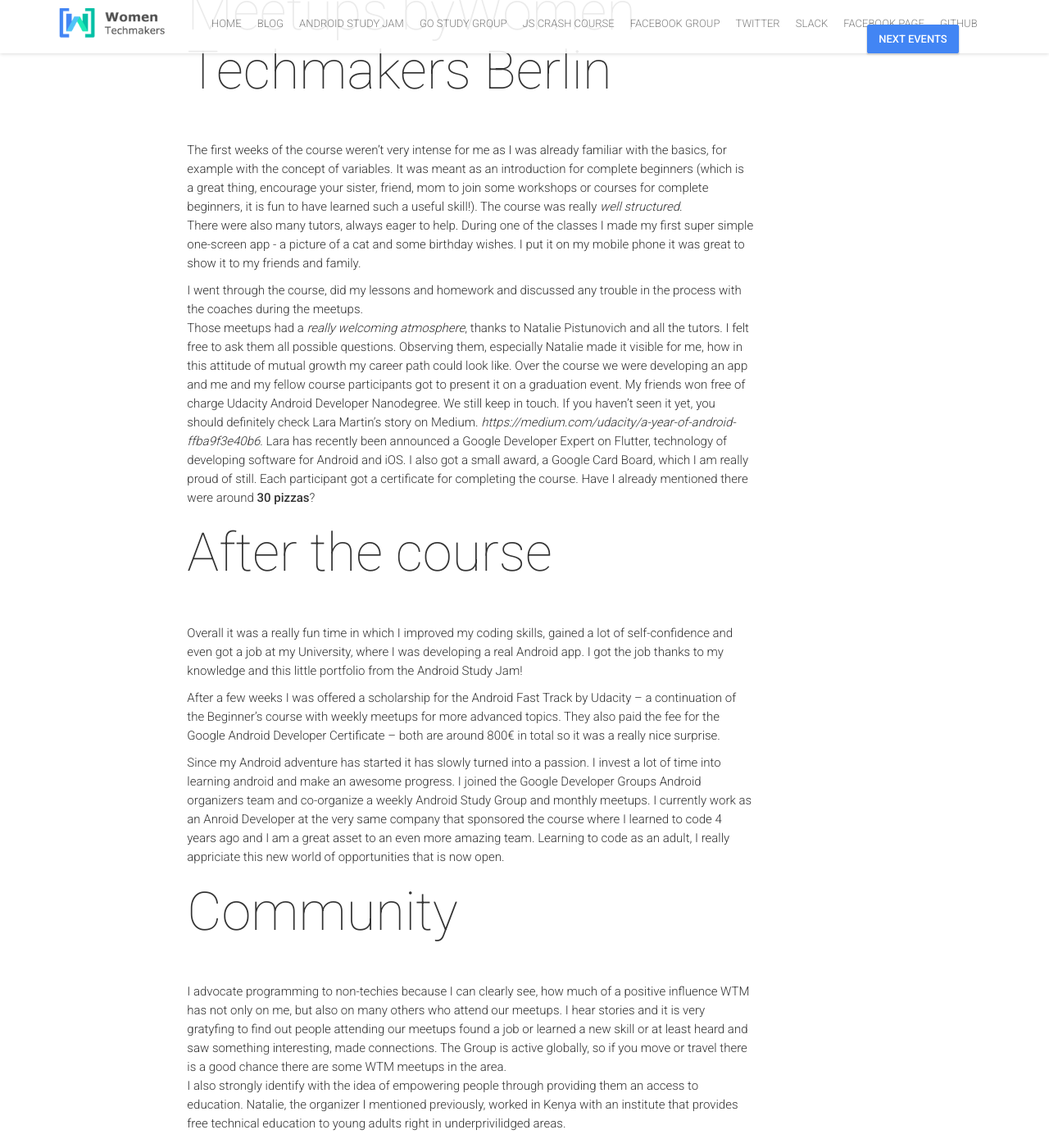
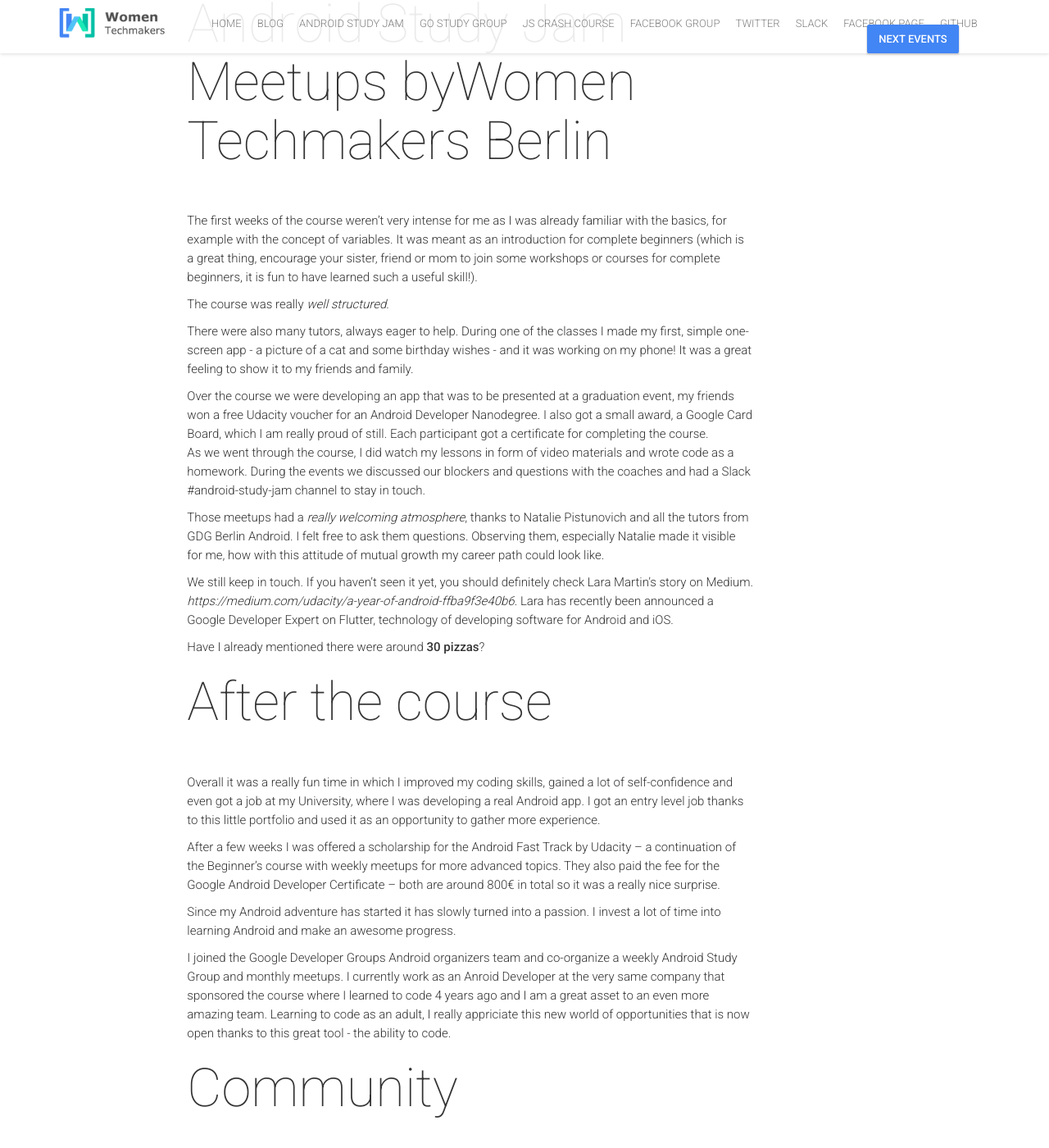
Before and after one commit to WTMBerlin/wtmberlin.github.io, a Jekyll site: the page built from _posts/2017-09-21-Anna-story.markdown, in a window 1280 px wide and 1400 px high, scrolled down 1335 px. Shown: the whole window at 82% size. Built offline with Jekyll 4.4.1, drawn with Linux system fonts in a browser that asks for light colours; nearby versions of some CDN libraries; comment, search, counter and statistics services are not loaded; some of the changed text lies outside the part shown.

Commit message:
Update 2017-09-21-Anna-story.markdown

```diff
--- a/_posts/2017-09-21-Anna-story.markdown
+++ b/_posts/2017-09-21-Anna-story.markdown
@@ -5,70 +5,81 @@
 categories: story
 ---
 
-A few years ago I started **studying computer science without any prior programming experience and in German, which isn't my native language**. Women Techmakers Berlin helped me to accomplish this challenging goal and beyond that to find a most interesting hobby. I give back to the community as much as I can by supporting the organizer's team. Our work is time consuming but at the and I have a chance of giving others similar opportunities that I got. I had a pleasure of attending many awesome events that taught me a lot.
+A few years ago I started **studying computer science without any prior programming experience and in German, which isn't my native language**.
+
+Women Techmakers Berlin helped me to accomplish this challenging goal and to find the most interesting hobby.
+
+I code almost every day and give back to the community by supporting the WTM organizer's team.
+Our work is time consuming but it provides others with great opportunities, and is thus very rewarding.
+I had a pleasure of attending many awesome events, hearing great speakers and this experience taught me a lot.
+
+
 I currently work as a software developer and absolutely love it.
 
 
 ### Rough start
+
 As progrmming wasn’t a required skill for my new field of study I just figured out it wouldn’t be a problem to learn it.
-It turned out to be harder than I had estimated. Most of my peers had already had some courses in high school or were already skilled coders. Others, who also came inexperienced quickly decided to drop out. So after a month I was facing a situation where I was lagging a bit behind and didn’t know anybody encountering the same difficulties.
-I managed to pass a few exams, but after a few months I still wasn’t feeling good about my coding skills and was thinking about switching the major.
+It turned out to be harder than I had estimated. Most of my peers had already had some courses in high school or were already skilled coders. Others, who also came inexperienced quickly decided to drop out.
 
+After a month I was facing a situation where I was lagging a bit behind and didn’t know anybody encountering the same difficulties. I managed to pass a few exams, but after a few months I still wasn’t feeling good about my coding skills and was thinking about switching the faculty.
 
-Before I gave up, I wanted to try and do my best. I enrolled in a few online courses, liked a bunch of suggested pages on Facebook. One of the pages was “Women Techmakers Berlin”. They were announcing a new edition of an Android Study Jam “Built your first Android App”. Meetups, support of the coaches, snacks… And everything free of charge!
+Before I gave up, I wanted to try my best. I enrolled in a few online courses, followed a bunch coding-related Facebook pages. One of them was “Women Techmakers Berlin”. They were announcing the 2nd edition of the Android Study Jam “Built your first Android App”. Meetups, support of the coaches, snacks… And everything free of charge!
 
 At first I thought it might be some kind of a scam, because honestly, it sounded too good to be true.
-My assumptions couldn’t have been more wrong. Not only was it a fully free course, it was also well prepared and made a huge difference for my career path.
+My assumptions couldn’t have been more wrong! Not only was it a fully free course, it was also well prepared and made a huge difference for my career path.
 
 
 The Meetups were held at ImmoScout24, one of the coolest office spaces in Berlin.
-There were snacks and unlimited drinks. Long tables with enough power outlets for all. We also got Swag and by that I mean well designed bags, notebooks, stickers and other merchandise.
+There were snacks and unlimited drinks. Long tables with enough power outlets for all. We also got swag and by that I mean well designed bags, notebooks, stickers and other merchandise.
 
 >*Not only was it a fully free course, it was also well prepared and made a huge difference for my career path.*
 
 ### Android Study Jam Meetups byWomen Techmakers Berlin
-The first weeks of the course weren't very intense for me as I was already familiar with the basics, for example with the concept of variables. It was meant as an introduction for complete beginners (which is a great thing, encourage your sister, friend, mom to join some workshops or courses for complete beginners, it is fun to have learned such a useful skill!). The course was really *well structured*.
-There were also many tutors, always eager to help. During one of the classes I made my first super simple one-screen app - a picture of a cat and some birthday wishes. I put it on my mobile phone it was great to show it to my friends and family.
+
+The first weeks of the course weren't very intense for me as I was already familiar with the basics, for example with the concept of variables. It was meant as an introduction for complete beginners (which is a great thing, encourage your sister, friend or mom to join some workshops or courses for complete beginners, it is fun to have learned such a useful skill!).
+
+The course was really *well structured*.
+
+There were also many tutors, always eager to help. During one of the classes I made my first, simple one-screen app - a picture of a cat and some birthday wishes - and it was working on my phone! It was a great feeling to show it to my friends and family.
+
+Over the course we were developing an app that was to be presented at a graduation event, my friends won a free Udacity voucher for an Android Developer Nanodegree. I also got a small award, a Google Card Board, which I am really proud of still. Each participant got a certificate for completing the course.
+As we went through the course, I did watch my lessons in form of video materials and wrote code as a homework. During the events we discussed our blockers and questions with the coaches and had a Slack #android-study-jam channel to stay in touch.
+
+Those meetups had a *really welcoming atmosphere*, thanks to Natalie Pistunovich and all the tutors from GDG Berlin Android. I felt free to ask them questions. Observing them, especially Natalie made it visible for me, how with this attitude of mutual growth my career path could look like.
 
 
-I went through the course, did my lessons and homework and discussed any trouble in the process with the coaches during the meetups.
-Those meetups had a *really welcoming atmosphere*, thanks to Natalie Pistunovich and all the tutors. I felt free to ask them all possible questions. Observing them, especially Natalie made it visible for me, how in this attitude of mutual growth my career path could look like.
-Over the course we were developing an app and me and my fellow course participants got to present it on a graduation event. My friends won free of charge Udacity Android Developer Nanodegree. We still keep in touch. If you haven’t seen it yet, you should definitely check Lara Martin’s story on Medium. *https://medium.com/udacity/a-year-of-android-ffba9f3e40b6*. Lara has recently been announced a Google Developer Expert on Flutter, technology of developing software for Android and iOS.
-I also got a small award, a Google Card Board, which I am really proud of still. Each participant got a certificate for completing the course.  Have I already mentioned there were around **30 pizzas**?
+We still keep in touch. If you haven’t seen it yet, you should definitely check Lara Martin’s story on Medium. *https://medium.com/udacity/a-year-of-android-ffba9f3e40b6*. Lara has recently been announced a Google Developer Expert on Flutter, technology of developing software for Android and iOS.
+
+
+Have I already mentioned there were around **30 pizzas**?
 
 ### After the course
-Overall it was a really fun time in which I improved my coding skills, gained a lot of self-confidence and even got a job at my University, where I was developing a real Android app. I got the job thanks to my knowledge and this little portfolio from the Android Study Jam!
+Overall it was a really fun time in which I improved my coding skills, gained a lot of self-confidence and even got a job at my University, where I was developing a real Android app. I got an entry level job thanks to this little portfolio and used it as an opportunity to gather more experience.
 
 After a few weeks I was offered a scholarship for the Android Fast Track by Udacity – a continuation of the Beginner's course with weekly meetups for more advanced topics. They also paid the fee for the Google Android Developer Certificate – both are around 800€ in total so it was a really nice surprise.
 
-Since my Android adventure has started it has slowly turned into a passion. I invest a lot of time into learning android and make an awesome progress. I joined the Google Developer Groups Android organizers team and co-organize a weekly Android Study Group and monthly meetups. I currently work as an Anroid Developer at the very same company that sponsored the course where I learned to code 4 years ago and I am a great asset to an even more amazing team. Learning to code as an adult, I really appriciate this new world of opportunities that is now open.
+Since my Android adventure has started it has slowly turned into a passion. I invest a lot of time into learning Android and make an awesome progress.
+
+I joined the Google Developer Groups Android organizers team and co-organize a weekly Android Study Group and monthly meetups. I currently work as an Anroid Developer at the very same company that sponsored the course where I learned to code 4 years ago and I am a great asset to an even more amazing team. Learning to code as an adult, I really appriciate this new world of opportunities that is now open thanks to this great tool - the ability to code.
 
 ### Community
 
-I advocate programming to non-techies because I can clearly see, how much of a positive influence WTM has not only on me, but also on many others who attend our meetups. I hear stories and it is very gratyfing to find out people attending our meetups found a job or learned a new skill or at least heard and saw something interesting, made connections.
-The Group is active globally, so if you move or travel there is a good chance there are some WTM meetups in the area.
-I also strongly identify with the idea of empowering people through providing them an access to education. Natalie, the organizer I mentioned previously, worked in Kenya with an institute that provides free technical education to young adults right in underprivilidged areas.
+I advocate programming to non-techies because I can clearly see, how beneficial it can be. The other thing I notice is a  positive impact WTM has not only on me, but also on others who attend our meetups.
+
+I get to hear many life stories of switching careers and it is overall very gratyfing. Some people attending our meetups found a job or learned a new skill or at least heard and saw something interesting, made new connections.
+
+Women Techmakers program is active globally, so if you move or travel there is a good chance there are some WTM meetups in the area.
+
+I also strongly identify with the idea of empowering people through providing them an access to education. Natalie, the organizer I mentioned previously, worked in Kenya with an institute that provides free technical education to young adults  in underprivilidged areas.
 
 ### Berlin Tech Scene
 
-Living in Berlin we have a privilidge of endless opportunities as the meetup scene is insanely active. Conferences, meetups, slack, Twitter and other online presence contribute to this boom and loction - Berlin gives it an additional touch. People talk about work life balance, inclusivity and diversity and the food plates are recycleble. Some events are child or dog friendly!
+Living in Berlin we have a privilidge of having an insanely active tech scene. Conferences, meetups, slack, Twitter and other online presence contribute to this boom and the loction - Berlin - gives it an additional touch. People talk about work life balance, inclusivity and diversity and the food plates are recycleble. Some events are child or dog friendly!
 
 
 The demand for tech people is rising and doesn’t seem to stop in the near future. To fulfill this demand, companies are **not only looking for people who graduated from university. The practical skills and a good cultural fit are the decisive factor. You don’t need to be a super pro in all kind of programming languages and algorithms. If you have those skills  - amazing - if not, be eager to learn as much as you can while maintaining a healthy work life ratio.
 I think many people are kind of afraid of doing the first step because they believe computer science in general is too complicated or too hard for them. Prior to learning coding I was imagining it takes a lifetime to learn one programming language and now after this little time I used several of them**
 
->The demand for tech people is rising and doesn’t seem to stop in the near future.
-
-This false belief comes partially from the fact that computer scientists can do some pretty awesome and complicated stuff.
-Machine Learning and AI are complex topics but if you don't have a programming background and you follow a tutorial you will be still able to build a simple program.
-
-You don’t need to be a math genius (it’s great when you are one but in many jobs, you don't need math at all) to be awesome at your work in a tech sector. I mention it explicitly, as this is the reply I get the most often when I encourage people to programmming. There are so many fields which require gathering a lot of knowledge, but are not that complicated from the maths perspective. "Just" complex, that’s all ande people are also passionate about them. Testers, User Interface designers, Quality Analists..
-
-If you have some time, and by that I mean you have to be ready for honest hours of learning some concepts, syntax or whatever, and you think about requalifying, please do that. The spectrum is so wide it would be hard not to find something you will enjoy doing…
-
-> IT sector is so broad it would be hard not to find something you will enjoy doing…
-
-A friend of mine found a hackathon, he is a machine learning specialist. A hackathon is an event where you not necessarily hack something but rather code together with others, the whole day and night.
-Afterwards I asked him how it was. “It was okay I guess” he said. “We haven’t finished, it was something other than I have expected. We were developing an Android app. What a pity you weren’t there!”  Well no worries, I’ll be there next time!
 
 _Anna Morgiel - community builder, android developer. Follow her: @aniamorgiel_
```
